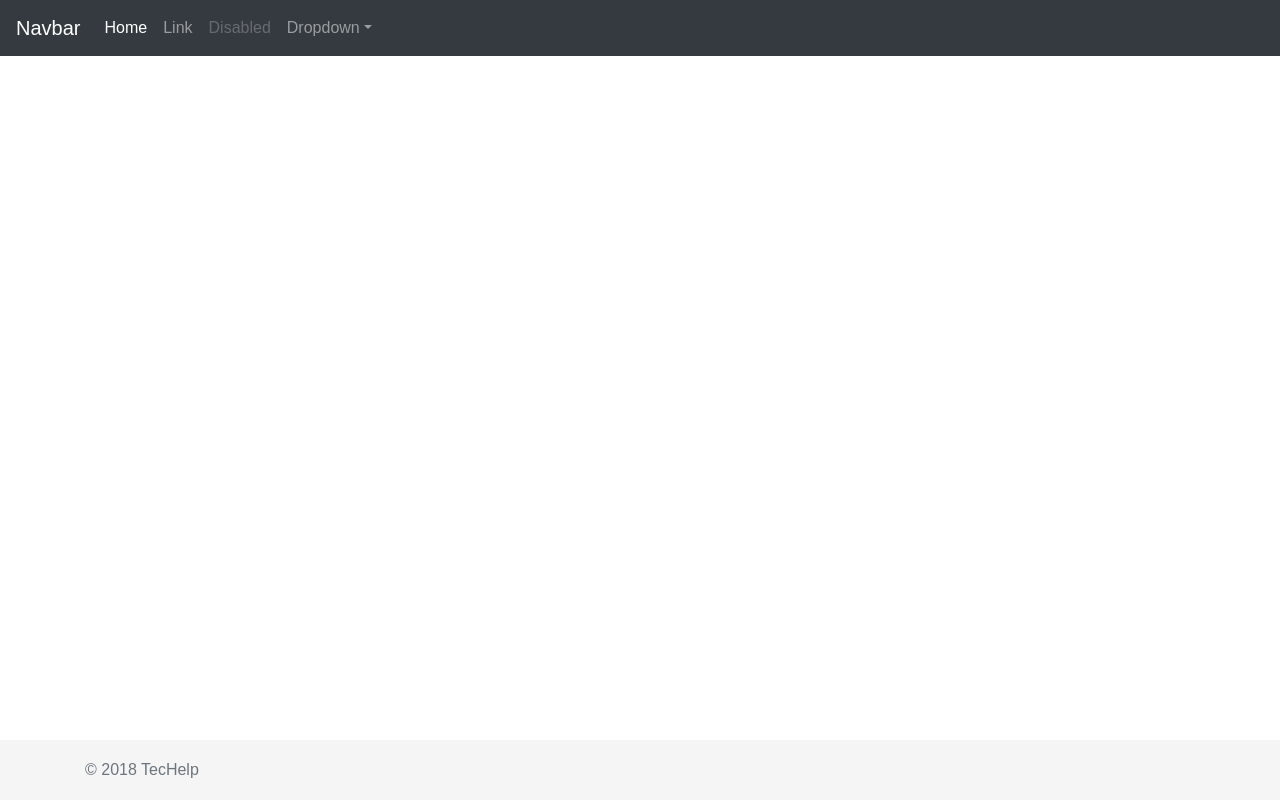
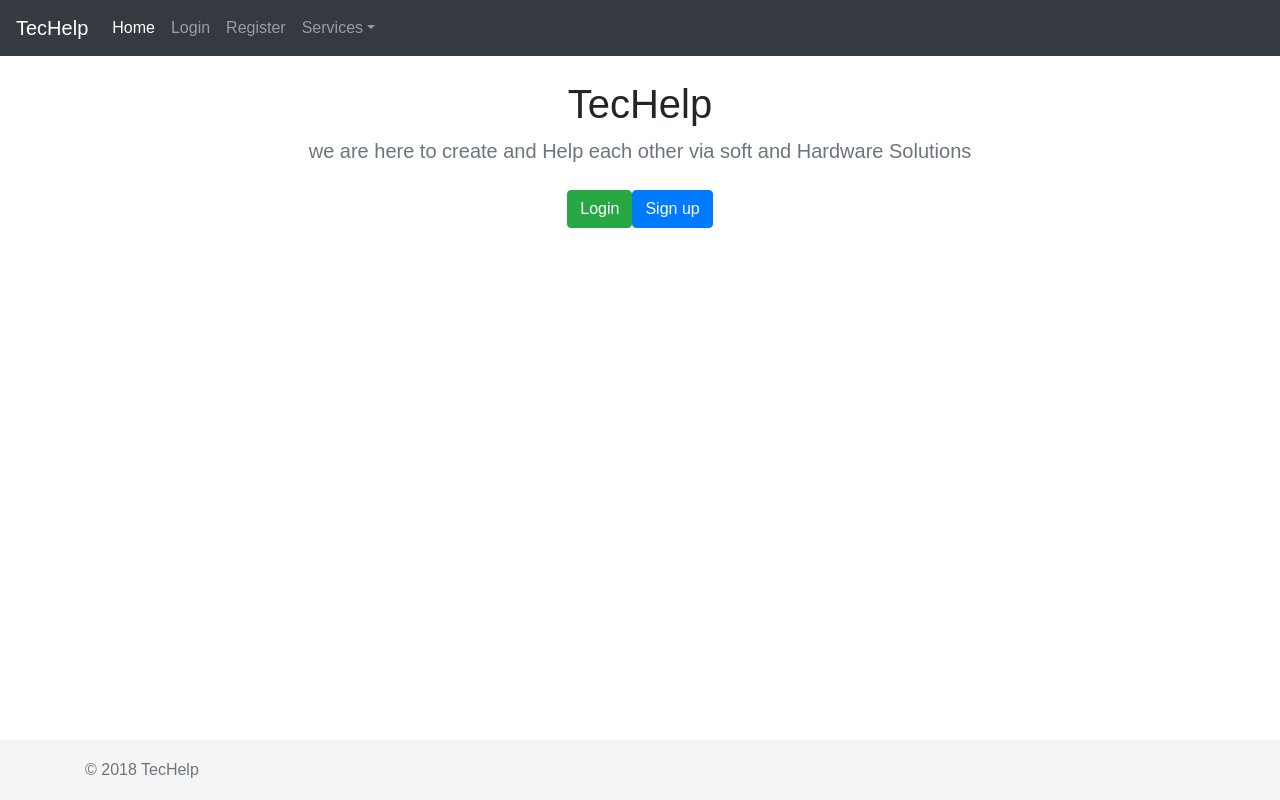
Before and after one commit to godsomex/MERN-, a React (Create React App) app in the folder frontend/: page / in a window 1280 px wide. Built offline with nearby package versions, Linux system fonts and the light colour scheme.

Commit message:
react router, Links setup for Nav

```diff
--- a/frontend/package.json
+++ b/frontend/package.json
@@ -5,6 +5,7 @@
   "dependencies": {
     "react": "^16.4.0",
     "react-dom": "^16.4.0",
+    "react-router-dom": "^4.3.1",
     "react-scripts": "1.1.4"
   },
   "scripts": {
--- a/frontend/src/App.js
+++ b/frontend/src/App.js
@@ -1,15 +1,27 @@
 import React, { Component } from "react";
+import { BrowserRouter,Route } from 'react-router-dom'
 
 import "./App.css";
 import Navbar from './components/Navbar'
 import Footer from "./components/Footer";
-
+import Landing from "./components/Landing";
+import Login from "./components/Login";
+import Register from "./components/Register";
 class App extends Component {
   render() {
-    return <div className="App">
-      <Navbar />
-      <Footer/>
-    </div>;
+    return (
+      <BrowserRouter>
+        <div className="App">
+          <Navbar />
+          <Route exact path="/" component={Landing} />
+            <div>
+            <Route exact path="/login" component={Login} />
+            <Route exact path="/register" component={Register} />
+            </div>
+          <Footer />
+        </div>
+    </BrowserRouter>
+    )
   }
 }
 
--- /dev/null
+++ b/frontend/src/components/Landing.jsx
@@ -0,0 +1,23 @@
+import React, { Component } from 'react';
+import './landing.css'
+class Landing extends Component {
+    render() {
+        return (
+            <div>
+                <section class="jumbotron text-center">
+                    <div class="container">
+                        <h1 class="jumbotron-heading">TecHelp</h1>
+                        <p class="lead text-muted">we are here to create and Help each other via soft and Hardware Solutions</p>
+                        <p>
+                            <a href="#" class="btn btn-success my-2"> Login </a>
+                            <a href="#" class="btn btn-primary my-2"> Sign up </a>
+                        </p>
+                    </div>
+                </section>
+
+            </div>
+        );
+    }
+}
+
+export default Landing;
--- /dev/null
+++ b/frontend/src/components/Login.jsx
@@ -0,0 +1,13 @@
+import React, { Component } from 'react';
+
+class Login extends Component {
+    render() {
+        return (
+            <div>
+                Login
+            </div>
+        );
+    }
+}
+
+export default Login;
--- a/frontend/src/components/Navbar.jsx
+++ b/frontend/src/components/Navbar.jsx
@@ -1,11 +1,11 @@
 import React, { Component } from 'react'
-
+import { Link } from 'react-router-dom'
 
 class Navbar extends Component {
     render() {
         return (
         <nav className="navbar navbar-expand-md navbar-dark bg-dark fixed-top">
-            <a className="navbar-brand" href="#">Navbar</a>
+            <Link className="navbar-brand" to="/">TecHelp</Link>
             <button className="navbar-toggler" type="button" data-toggle="collapse" data-target="#navbarsExampleDefault" aria-controls="navbarsExampleDefault" aria-expanded="false" aria-label="Toggle navigation">
                 <span className="navbar-toggler-icon"></span>
             </button>
@@ -13,20 +13,20 @@ class Navbar extends Component {
             <div className="collapse navbar-collapse" id="navbarsExampleDefault">
                 <ul className="navbar-nav mr-auto">
                     <li className="nav-item active">
-                        <a className="nav-link" href="#">Home <span className="sr-only">(current)</span></a>
+                        <Link className="nav-link" to="/">Home <span className="sr-only">(current)</span></Link>
                     </li>
                     <li className="nav-item">
-                        <a className="nav-link" href="#">Link</a>
+                        <Link className="nav-link" to="/login">Login</Link>
                     </li>
-                    <li className="nav-item">
-                        <a className="nav-link disabled" href="#">Disabled</a>
-                    </li>
+                        <li className="nav-item">
+                            <Link className="nav-link" to="/register">Register</Link>
+                        </li>
                     <li className="nav-item dropdown">
-                        <a className="nav-link dropdown-toggle" href="https://example.com" id="dropdown01" data-toggle="dropdown" aria-haspopup="true" aria-expanded="false">Dropdown</a>
+                        <Link className="nav-link dropdown-toggle" to="/services" id="dropdown01" data-toggle="dropdown" aria-haspopup="true" aria-expanded="false">Services</Link>
                         <div className="dropdown-menu" aria-labelledby="dropdown01">
-                            <a className="dropdown-item" href="#">Action</a>
-                            <a className="dropdown-item" href="#">Another action</a>
-                            <a className="dropdown-item" href="#">Something else here</a>
+                            <Link className="dropdown-item" to="/">Big Data</Link>
+                            <Link className="dropdown-item" to="/">Project management services</Link>
+                            <Link className="dropdown-item" to="/">Software development </Link>
                         </div>
                     </li>
                 </ul>
--- /dev/null
+++ b/frontend/src/components/Register.jsx
@@ -0,0 +1,13 @@
+import React, { Component } from 'react';
+
+class Register extends Component {
+    render() {
+        return (
+            <div>
+                Register
+            </div>
+        );
+    }
+}
+
+export default Register;
--- /dev/null
+++ b/frontend/src/components/landing.css
@@ -0,0 +1,6 @@
+.jumbotron {
+  padding-top: var(--jumbotron-padding-y);
+  padding-bottom: var(--jumbotron-padding-y);
+  margin-bottom: 0;
+  background-color: #fff;
+}
```
Also changed, not shown: 1 other file (tests, documents, lock files or other folders).
